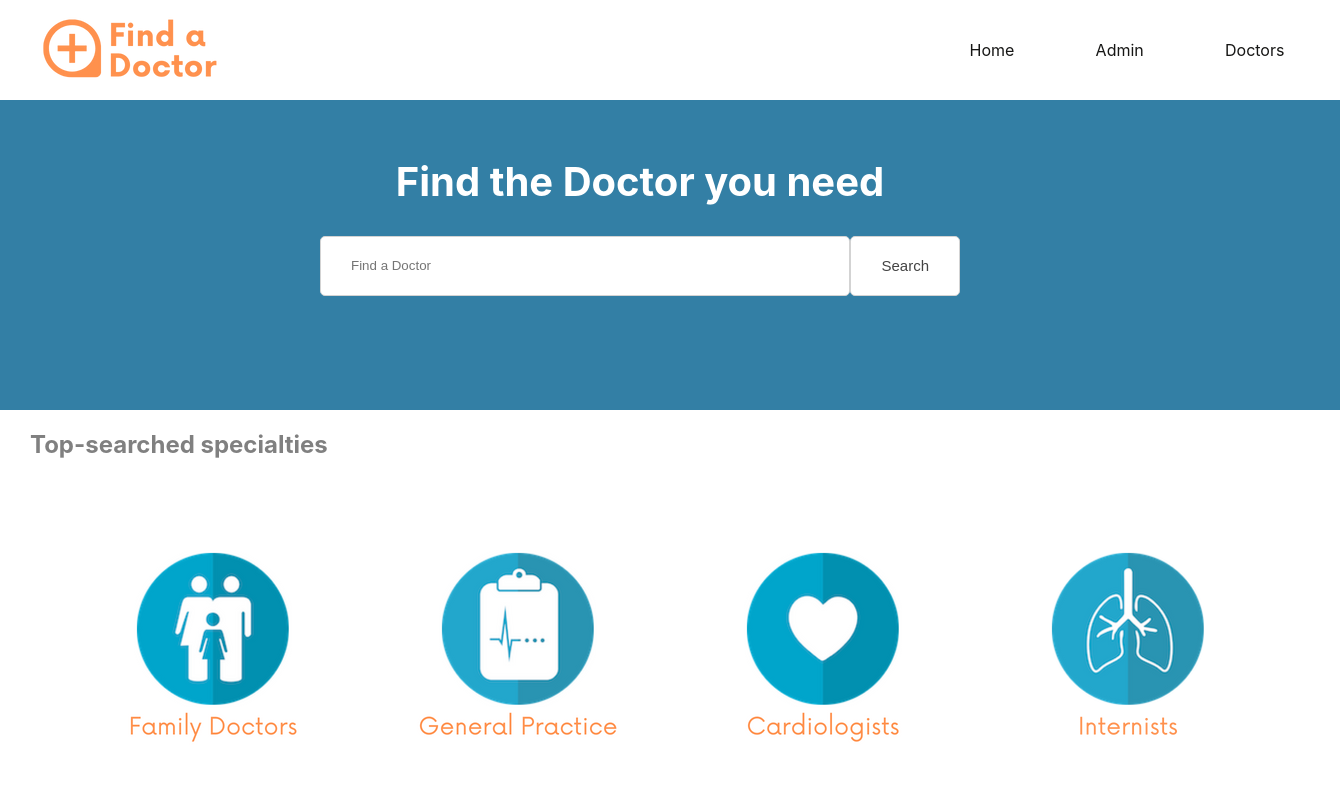
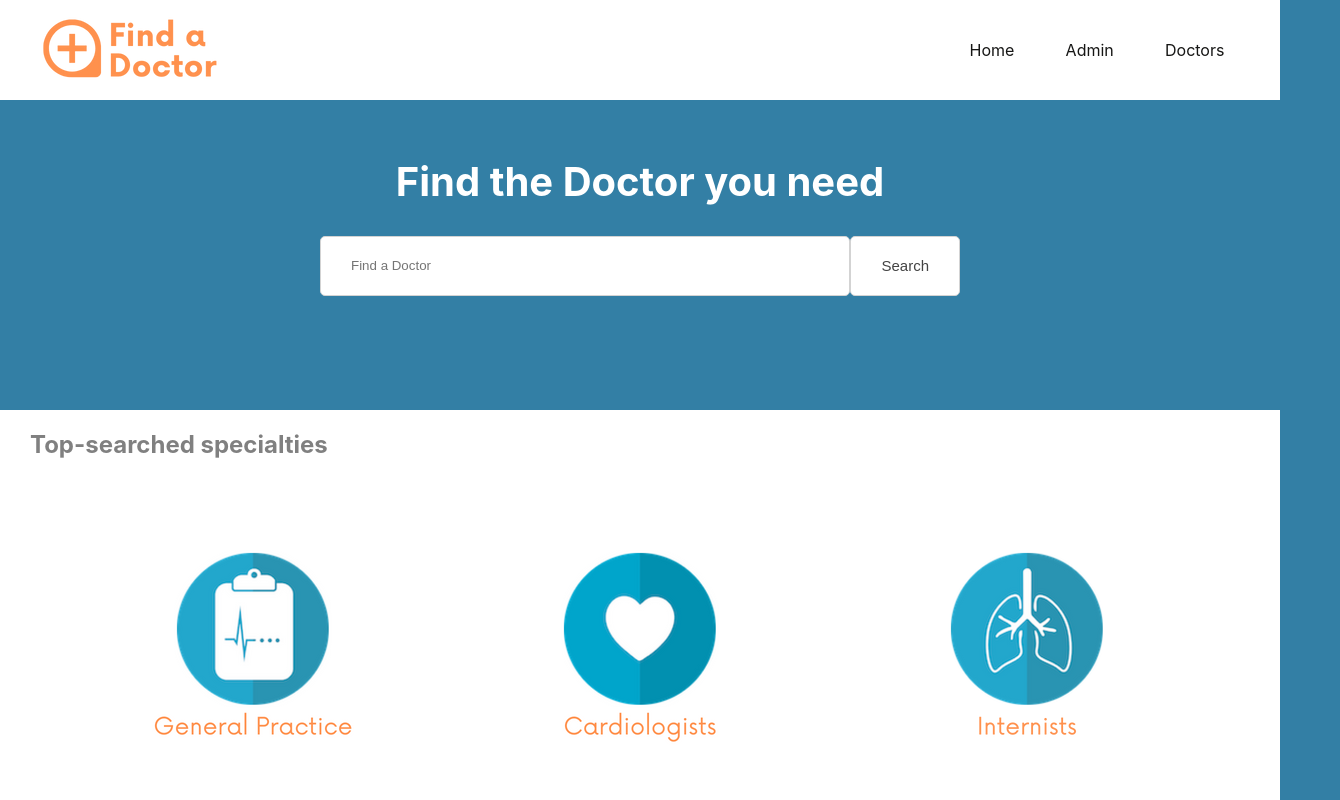
Before and after one commit to CFlondono/find_a_doctor_frontend, a React (Create React App) app: page / in a window 1280 px wide. Shown: the top 800 px of the page, 1340 px wide, since content can reach past the window. Built offline with nearby package versions, Linux system fonts and the light colour scheme; no server answers.

Commit message:
css fixed

```diff
--- a/src/App.css
+++ b/src/App.css
@@ -1,6 +1,10 @@
 body {
   /* background-image: url('./images/cross.png'); */
   background-color: rgb(51, 127, 165);
+  padding:0%;
+  margin:0% auto;
+  width: 100%;
+  box-sizing: border-box;
 }
 .App {
   text-align: center;
@@ -35,7 +39,6 @@ color:white;
   /* form body */
   outline: 0;
   border-style: solid;
-
   min-width: 50vw;
   height: 60px;
   display:flex;
@@ -66,12 +69,11 @@ color:white;
 .navigation {
   /* navigation wrapper */
   display: flex;
-    width: 97%;
   justify-content: space-between;
   align-items: center;
   padding: 5px 30px;
   background-color: white;
-    width: 100%;
+  /* width: 100%; */
   }
 
   .navigation h1 {
@@ -84,7 +86,7 @@ color:white;
     /* flex-shrink: 1; */
     justify-content: space-between;
   }
-  .navigation__links-wrapper > * {
+  .navigation__links-wrapper {
     margin-left: 30px;
   }
   .container {
@@ -95,7 +97,7 @@ color:white;
     flex-direction: row;
     align-items: center;
     justify-content:space-between;
-    width: 100%;
+    /* width: 100%; */
     height:100%;
     padding: 0px 30px 30px;
     flex: 1;
@@ -114,12 +116,6 @@ color:white;
   }
 
   .card {
-    /* border: 1px solid lightgray; */
-    /* width: 30%;
-    height: 350px;
-    border-radius: 1rem;
-    display: grid;
-    grid-template-rows: 2fr 1fr; */
     transition: 0.3s;
     width: 20%;
     padding-bottom: 0px;
--- a/src/index.css
+++ b/src/index.css
@@ -5,7 +5,12 @@ body {
     sans-serif;
   -webkit-font-smoothing: antialiased;
   -moz-osx-font-smoothing: grayscale;
+    background-color: rgb(51, 127, 165);
+    padding:0%;
+    margin:0% auto;
+    max-width: 100%;
 }
+
 
 code {
   font-family: source-code-pro, Menlo, Monaco, Consolas, 'Courier New',
--- a/src/pages/Doctors.jsx
+++ b/src/pages/Doctors.jsx
@@ -1,7 +1,7 @@
 import React from "react"
 import { Link } from "react-router-dom"
 import {useState, useEffect} from "react"
-function Doctor(props) {
+function Doctor() {
     const [doctors,setDoctors] = useState ([])
 
     const handleFetch = (query) =>{
--- a/src/pages/Home.jsx
+++ b/src/pages/Home.jsx
@@ -46,9 +46,9 @@ function Home(){
             <section className="container">
                 <h1>Top-searched specialties</h1>
                     <div className="container_icons">
-                        <button onClick={() => filterDocBySpeciality("family")}>
+                        {/* <button onClick={() => filterDocBySpeciality("family")}>
                             <img src={process.env.PUBLIC_URL + "/images/specialties/family.png"} alt="Family Practice" className="responsive"/>
-                        </button>
+                        </button> */}
                         <button onClick={() => filterDocBySpeciality("general practice")}>
                             <img src={process.env.PUBLIC_URL + "/images/specialties/general.png"} alt="General Practice" className="responsive"/>
                         </button>
```
Lines whose indentation alone changed are shown as unchanged.
